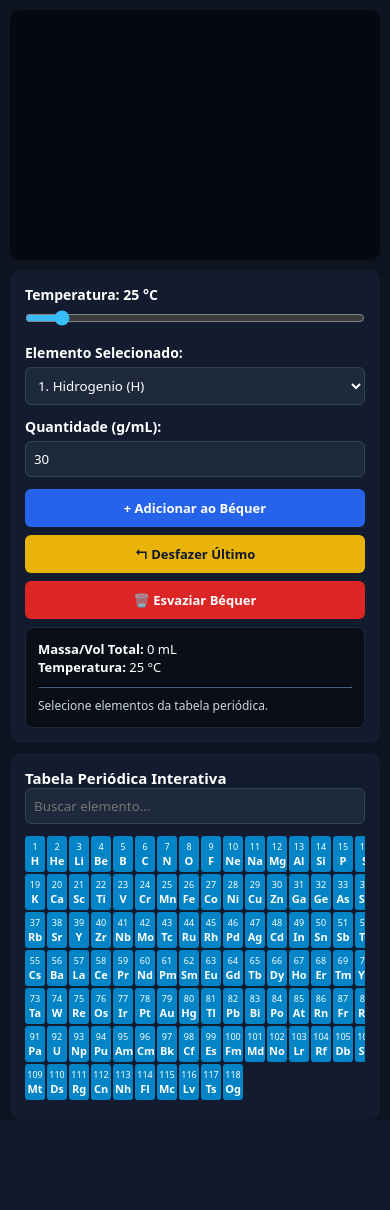
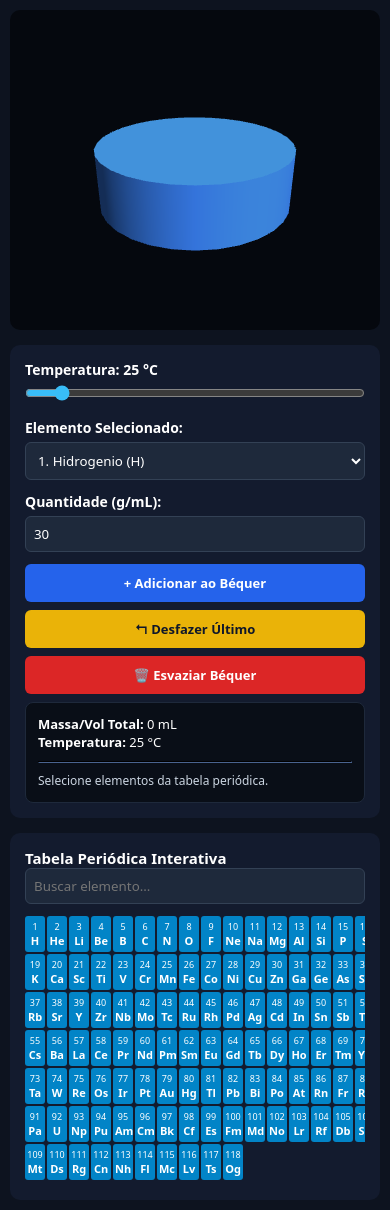
Before and after one commit to lucianorviana75/Quantica3D, a Flask app: page / in a window 390 px wide. Before the commit the page ends 1100 px from the top, so only its background shows below. Run offline with Flask 3, Linux system fonts and the light colour scheme.

Commit message:
Refactor CSS and JavaScript for responsive design

```diff
--- a/Laboratorio3D_de_Quimica/templates/index.html
+++ b/Laboratorio3D_de_Quimica/templates/index.html
@@ -15,16 +15,17 @@
     body {
         background-color: #0d131f;
         color: #fff;
-        padding: 15px;
-        height: 100dvh;
+        padding: 10px;
+        min-height: 100dvh;
         width: 100vw;
-        overflow: hidden;
+        overflow-x: hidden;
+        overflow-y: auto;
     }
 
     .main-container {
         display: flex;
         gap: 15px;
-        height: calc(100dvh - 30px);
+        min-height: calc(100dvh - 20px);
     }
 
     /* PAINEL DA ESQUERDA */
@@ -53,8 +54,31 @@
     .badge-perigo { background: #dc2626; color: white; font-weight: bold; padding: 6px; border-radius: 4px; margin: 10px 0; text-align: center; }
 
     /* ÁREA CENTRAL - CENÁRIO 3D */
-    .center-canvas { flex: 1; background: #05080e; border-radius: 10px; position: relative; overflow: hidden; min-height: 250px; }
-    #canvas3d { width: 100%; height: 100%; }
+    .center-canvas {
+        flex: 1;
+        background: #05080e;
+        border-radius: 10px;
+        position: relative;
+        overflow: hidden;
+        min-height: 300px;
+        width: 100%;
+        display: flex;
+        align-items: center;
+        justify-content: center;
+    }
+
+    #canvas3d {
+        width: 100%;
+        height: 100%;
+        min-height: 300px;
+        display: block;
+    }
+
+    #canvas3d canvas {
+        width: 100% !important;
+        height: 100% !important;
+        display: block;
+    }
 
     /* PAINEL DA DIREITA - TABELA PERIÓDICA COMPACTA */
     .right-panel { width: 420px; background: #131b2e; border-radius: 10px; padding: 15px; display: flex; flex-direction: column; overflow-y: auto; }
@@ -70,21 +94,15 @@
 
     /* REGRAS MÓVEIS */
     @media (max-width: 900px) {
-        body {
-            overflow-y: auto;
-            padding: 10px;
-        }
-
         .main-container {
             flex-direction: column;
             height: auto;
-            min-height: calc(100dvh - 20px);
-            gap: 10px;
         }
 
         .center-canvas {
             width: 100%;
-            height: 350px;
+            height: 320px;
+            min-height: 320px;
             order: 1;
         }
 
@@ -104,6 +122,11 @@
 <body>
 
 <div class="main-container">
+    <!-- CENÁRIO 3D (EM DESTAQUE NO TOPO NO MÓVEL) -->
+    <div class="center-canvas">
+        <div id="canvas3d"></div>
+    </div>
+
     <!-- PAINEL ESQUERDO -->
     <div class="left-panel">
         <div class="control-group">
@@ -140,11 +163,6 @@
 
             <div id="explicacaoBox" class="explicacao-text">Selecione elementos da tabela periódica.</div>
         </div>
-    </div>
-
-    <!-- CENÁRIO 3D -->
-    <div class="center-canvas">
-        <div id="canvas3d"></div>
     </div>
 
     <!-- TABELA PERIÓDICA DIREITA -->
@@ -226,19 +244,30 @@
         });
     }
 
-    // CONFIGURAÇÃO DO THREE.JS
+    // --- INICIALIZAÇÃO DO THREE.JS COM SUPORTE MÓVEL ---
     const container = document.getElementById('canvas3d');
+
+    // Obter dimensões reais seguras
+    function getContainerDimensions() {
+        const w = container.clientWidth || container.offsetWidth || 300;
+        const h = container.clientHeight || container.offsetHeight || 300;
+        return { w, h };
+    }
+
+    const initialDims = getContainerDimensions();
+
     const scene = new THREE.Scene();
-    const camera = new THREE.PerspectiveCamera(45, container.clientWidth / container.clientHeight, 0.1, 1000);
-    const renderer = new THREE.WebGLRenderer({ antialias: true, alpha: true });
+    const camera = new THREE.PerspectiveCamera(45, initialDims.w / initialDims.h, 0.1, 1000);
+    const renderer = new THREE.WebGLRenderer({ antialias: true, alpha: true, powerPreference: "high-performance" });
 
-    renderer.setSize(container.clientWidth, container.clientHeight);
+    renderer.setPixelRatio(Math.min(window.devicePixelRatio, 2));
+    renderer.setSize(initialDims.w, initialDims.h);
     container.appendChild(renderer.domElement);
 
     const light = new THREE.DirectionalLight(0xffffff, 1.2);
     light.position.set(5, 10, 7);
     scene.add(light);
-    scene.add(new THREE.AmbientLight(0x555555));
+    scene.add(new THREE.AmbientLight(0x666666));
 
     // Béquer/Fluido
     const geometry = new THREE.CylinderGeometry(2, 2, 1.2, 32);
@@ -254,7 +283,7 @@
         posArray[i] = (Math.random() - 0.5) * 3;
     }
     particleGeo.setAttribute('position', new THREE.BufferAttribute(posArray, 3));
-    const particleMat = new THREE.PointsMaterial({ size: 0.06, color: 0xffffff });
+    const particleMat = new THREE.PointsMaterial({ size: 0.08, color: 0xffffff });
     const particleSystem = new THREE.Points(particleGeo, particleMat);
     scene.add(particleSystem);
     particleSystem.visible = false;
@@ -285,43 +314,20 @@
         renderer.render(scene, camera);
     }
 
-    function resizeRenderer() {
-        const width = container.clientWidth;
-        const height = container.clientHeight;
-        if (width > 0 && height > 0) {
-            camera.aspect = width / height;
-            camera.updateProjectionMatrix();
-            renderer.setSize(width, height);
-        }
+    function resize3DCanvas() {
+        const dims = getContainerDimensions();
+        camera.aspect = dims.w / dims.h;
+        camera.updateProjectionMatrix();
+        renderer.setSize(dims.w, dims.h);
     }
 
-    function adjustMobileLayout() {
-        if (window.innerWidth <= 900) {
-            var availableHeight = window.innerHeight - 20;
-            var canvasContainer = document.querySelector('.center-canvas');
-            canvasContainer.style.height = (availableHeight * 0.45) + 'px';
+    window.addEventListener('resize', resize3DCanvas);
+    window.addEventListener('orientationchange', () => setTimeout(resize3DCanvas, 200));
 
-            var leftPanel = document.querySelector('.left-panel');
-            var rightPanel = document.querySelector('.right-panel');
-            leftPanel.style.height = 'auto';
-            rightPanel.style.height = 'auto';
-        } else {
-            var elementsToReset = ['.center-canvas', '.left-panel', '.right-panel'];
-            elementsToReset.forEach(selector => {
-                var el = document.querySelector(selector);
-                if (el) el.style.height = '';
-            });
-        }
-        resizeRenderer();
-    }
-
-    window.addEventListener('resize', adjustMobileLayout);
-    window.addEventListener('orientationchange', adjustMobileLayout);
-
-    // Ajusta o layout inicial após o carregamento completo
-    setTimeout(() => {
-        adjustMobileLayout();
-    }, 100);
+    // Força o redimensionamento após a página carregar no telemóvel
+    window.addEventListener('load', () => {
+        setTimeout(resize3DCanvas, 100);
+    });
 
     animate();
 </script>
```
